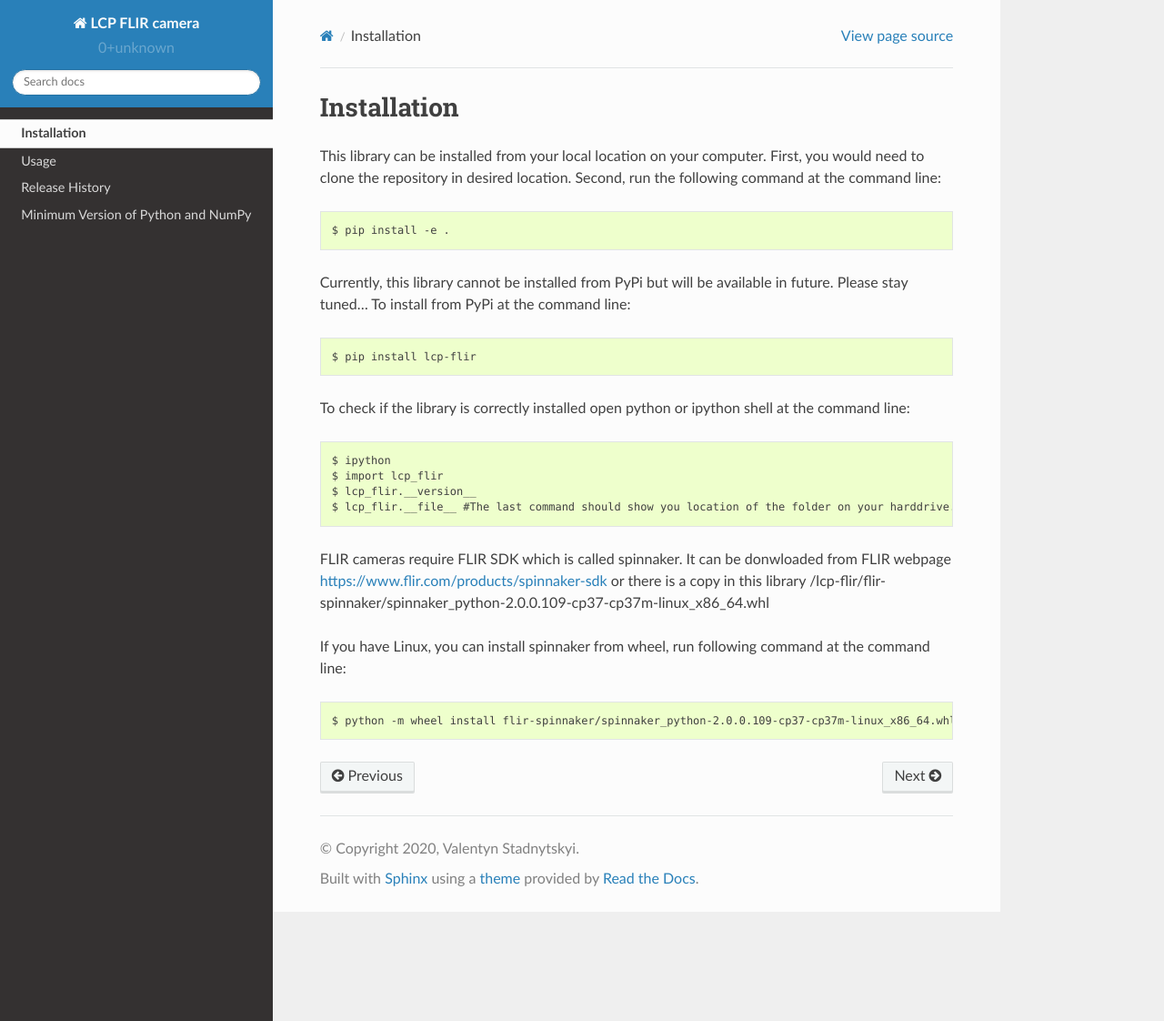
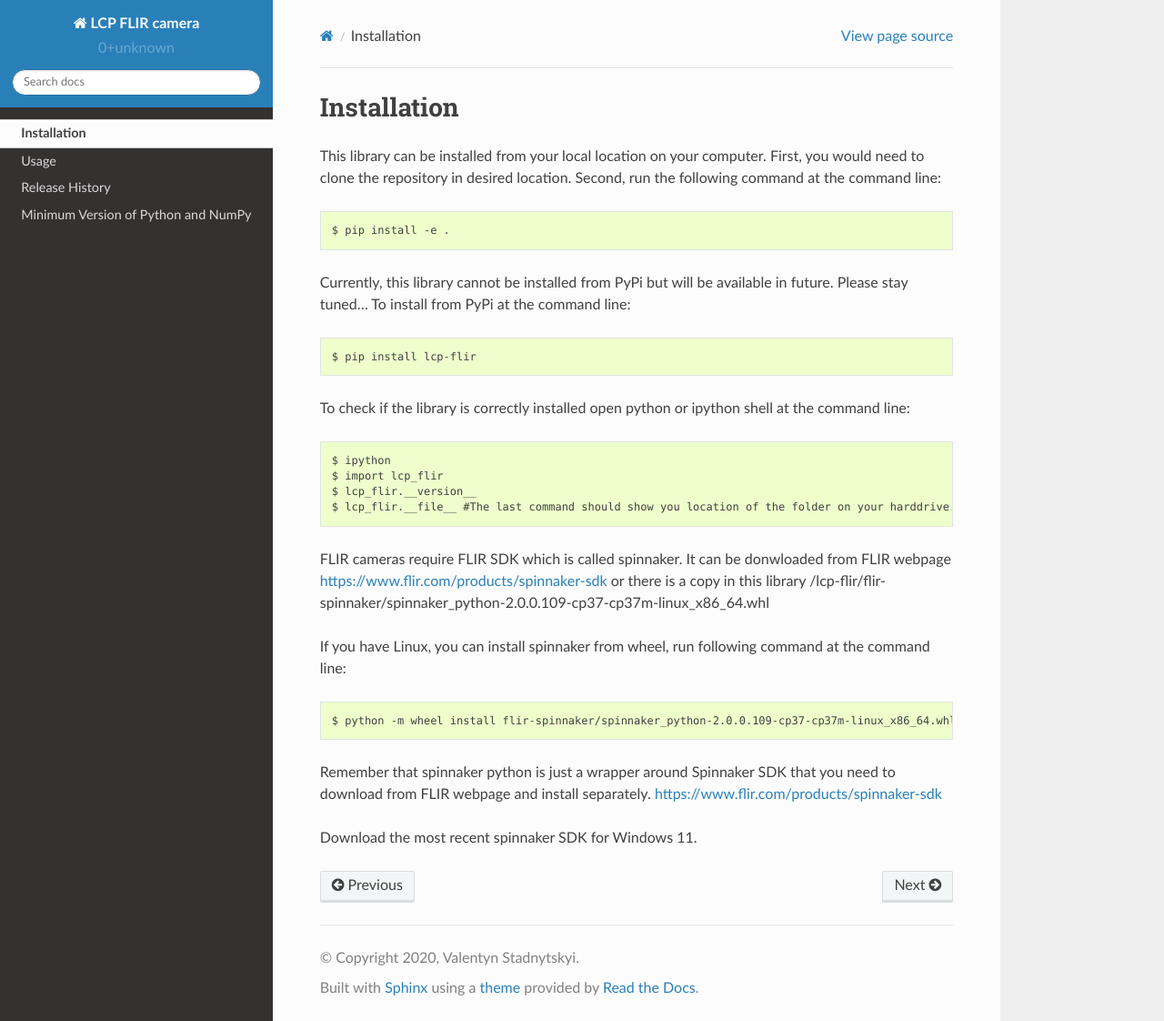
Before and after one commit to vstadnytskyi/lcp-flir, a Sphinx documentation site: the page built from docs/source/installation.rst, in a window 1280 px wide and 1122 px high. Shown: the whole window at 91% size. Built offline with Sphinx 7.4.7 and the Read the Docs theme 2.0.0, drawn with Linux system fonts in a browser that asks for light colours.

Commit message:
Update installation.rst

```diff
--- a/docs/source/installation.rst
+++ b/docs/source/installation.rst
@@ -27,3 +27,7 @@ FLIR cameras require FLIR SDK which is called spinnaker. It can be donwloaded fr
 If you have Linux, you can install spinnaker from wheel, run following command at the command line::
 
     $ python -m wheel install flir-spinnaker/spinnaker_python-2.0.0.109-cp37-cp37m-linux_x86_64.whl
+
+Remember that spinnaker python is just a wrapper around Spinnaker SDK that you need to download from FLIR webpage and install separately. https://www.flir.com/products/spinnaker-sdk
+
+Download the most recent spinnaker SDK for Windows 11.
```
